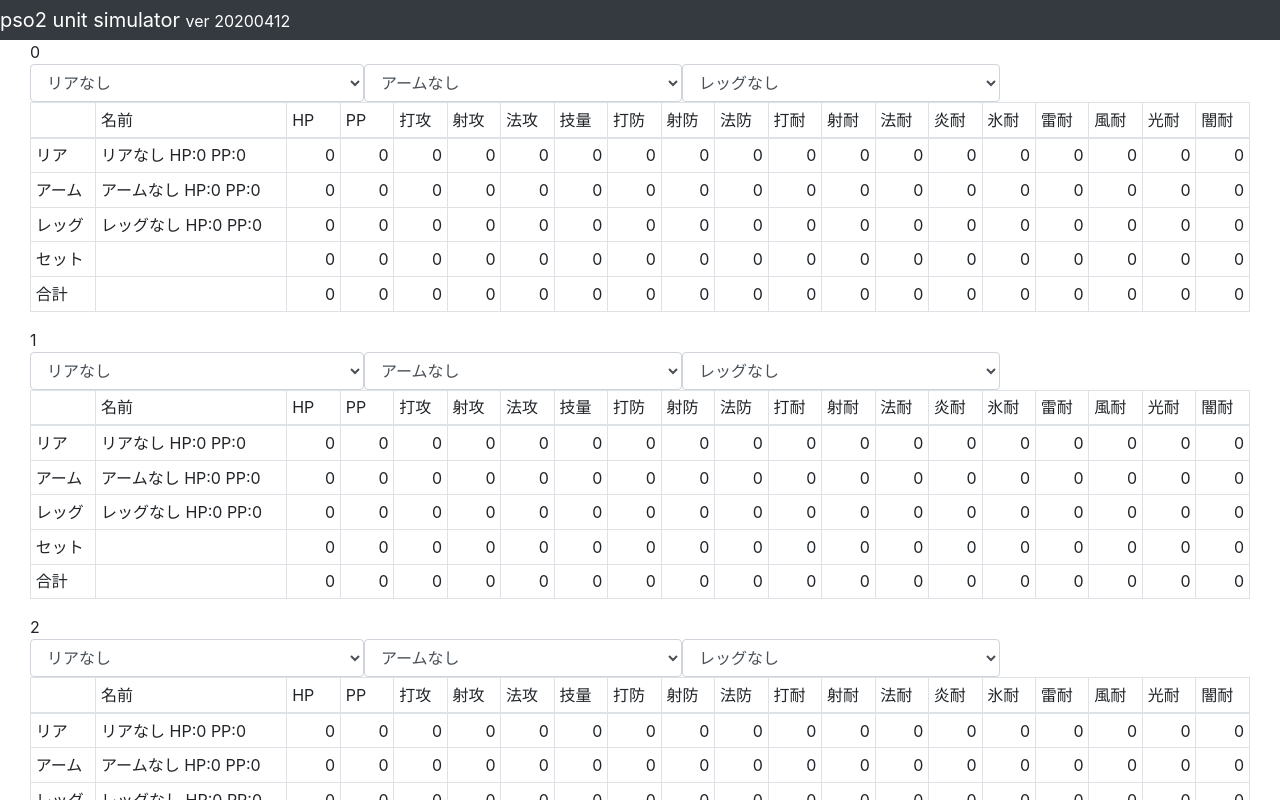
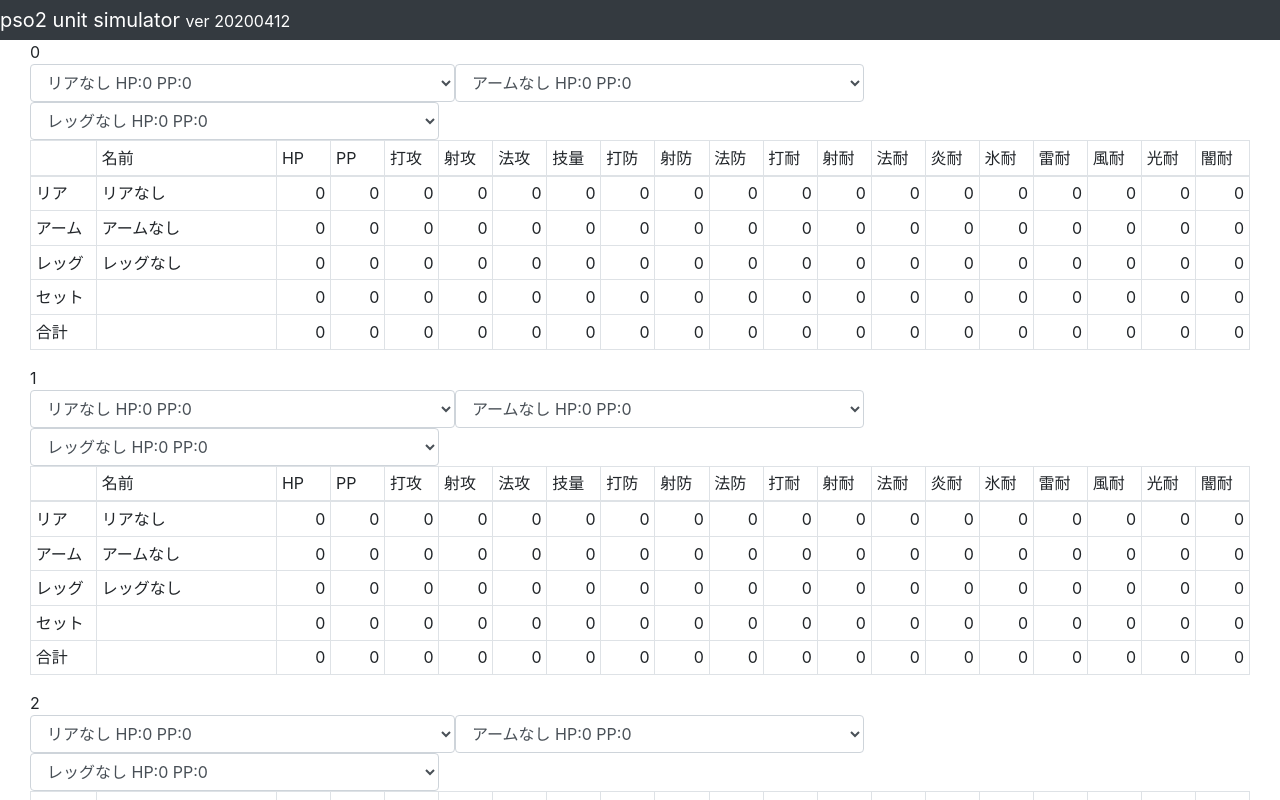
Before and after one commit to wataken44/pso2-unit-sim, an Angular app: page / in a window 1280 px wide. Shown: the top 800 px of the page. Built offline with nearby package versions, Linux system fonts and the light colour scheme.

Commit message:
fix combobox and table

```diff
--- a/src/app/unit-selector.component.html
+++ b/src/app/unit-selector.component.html
@@ -1,12 +1,12 @@
 <form class="form-inline">
   <select name="rear" class="form-control" [(ngModel)]="rear_index" (change)="updateUnitSet()">
-    <option *ngFor="let rear_unit of rear_units; let idx = index;" value={{idx}}>{{rear_unit.getDisplayName()}}</option>
+    <option *ngFor="let rear_unit of rear_units; let idx = index;" value={{idx}}>{{rear_unit.getDisplayNameWithParameter()}}</option>
   </select>
   <select name="arm" class="form-control" [(ngModel)]="arm_index" (change)="updateUnitSet()">
-    <option *ngFor="let arm_unit of arm_units; let idx = index;" value={{idx}}>{{arm_unit.getDisplayName()}}</option>
+    <option *ngFor="let arm_unit of arm_units; let idx = index;" value={{idx}}>{{arm_unit.getDisplayNameWithParameter()}}</option>
   </select>
   <select name="leg" class="form-control" [(ngModel)]="leg_index" (change)="updateUnitSet()">
-    <option *ngFor="let leg_unit of leg_units; let idx = index;" value={{idx}}>{{leg_unit.getDisplayName()}}</option>
+    <option *ngFor="let leg_unit of leg_units; let idx = index;" value={{idx}}>{{leg_unit.getDisplayNameWithParameter()}}</option>
   </select>
 </form>
 <div>
@@ -21,17 +21,17 @@
     <tbody>
       <tr>
         <td>リア</td>
-        <td>{{ rear_units[rear_index].getDisplayNameWithParameter() }}</td>
+        <td>{{ rear_units[rear_index].getDisplayName() }}</td>
         <td class="text-right" *ngFor="let label of label_short; let idx = index;">{{ rear_units[rear_index].getParam(idx) }}</td>
       </tr>
       <tr>
         <td>アーム</td>
-        <td>{{ arm_units[arm_index].getDisplayNameWithParameter() }}</td>
+        <td>{{ arm_units[arm_index].getDisplayName() }}</td>
         <td class="text-right" *ngFor="let label of label_short; let idx = index;">{{ arm_units[arm_index].getParam(idx) }}</td>
       </tr>
       <tr>
         <td>レッグ</td>
-        <td>{{ leg_units[leg_index].getDisplayNameWithParameter() }}</td>
+        <td>{{ leg_units[leg_index].getDisplayName() }}</td>
         <td class="text-right" *ngFor="let label of label_short; let idx = index;">{{ leg_units[leg_index].getParam(idx) }}</td>
       </tr>
       <tr>
```
Also changed, not shown: github-pages/main.bundle.js (+1 -1 lines), 2 other files (tests, documents, lock files or other folders).
